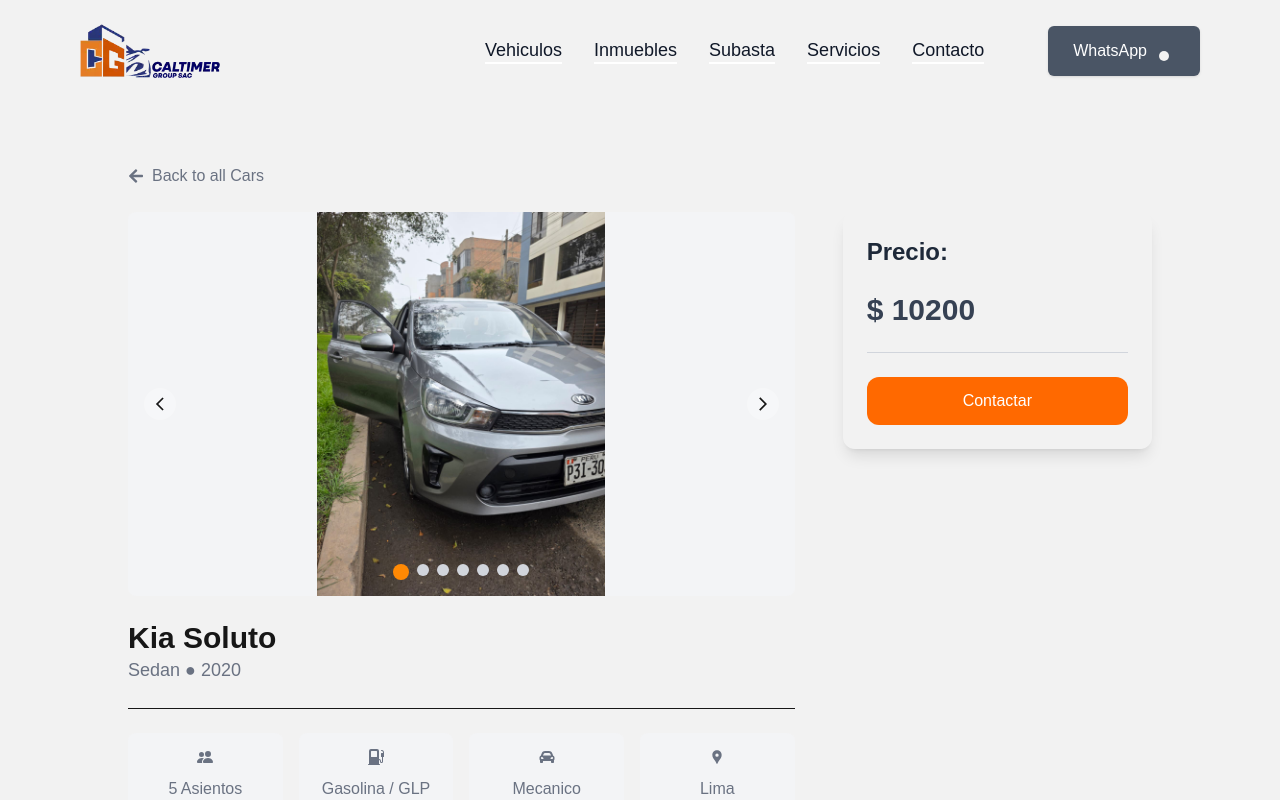
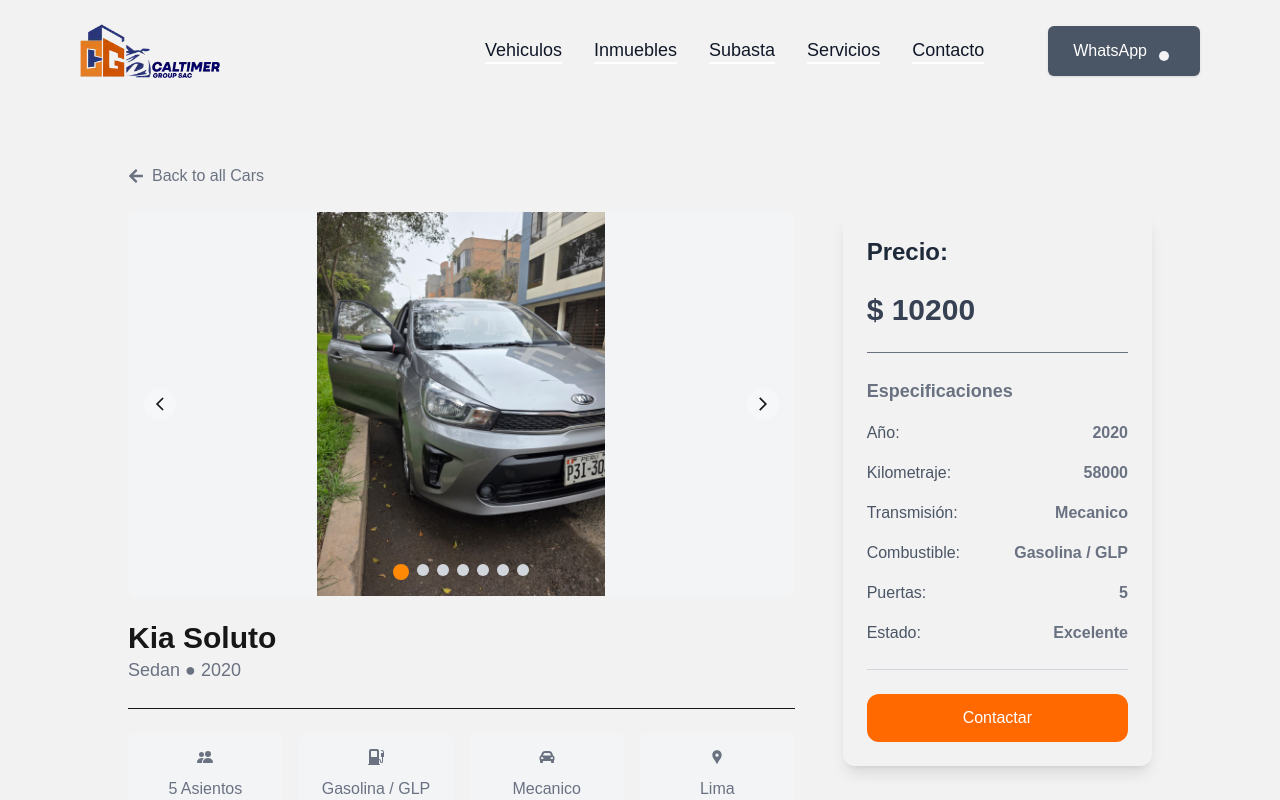
Before and after one commit to xxricardoxx100/caltimer, a Next.js app: page /car-details/1 in a window 1280 px wide. Shown: the top 800 px of the page. Built offline with nearby package versions, Linux system fonts and the light colour scheme.

Commit message:
5.24 vehiculos actualizados

```diff
--- a/src/app/car-details/[id]/page.jsx
+++ b/src/app/car-details/[id]/page.jsx
@@ -167,6 +167,40 @@ export default function CarDetailsPage() {
             <p className="text-3xl text-gray-700 font-extrabold">
                 $ {car.price}
             </p>
+            <div className="border-t pt-6 space-y-4">
+                <h3 className="font-bold text-lg mb-4">Especificaciones</h3>
+
+                <div className="flex justify-between">
+                  <span className="text-gray-600">Año:</span>
+                  <span className="font-semibold">{car.year}</span>
+                </div>
+
+                <div className="flex justify-between">
+                  <span className="text-gray-600">Kilometraje:</span>
+                  <span className="font-semibold">{car.kilometraje}</span>
+                </div>
+
+                <div className="flex justify-between">
+                  <span className="text-gray-600">Transmisión:</span>
+                  <span className="font-semibold">{car.transmission}</span>
+                </div>
+
+                <div className="flex justify-between">
+                  <span className="text-gray-600">Combustible:</span>
+                  <span className="font-semibold">{car.fuel_type}</span>
+                </div>
+
+
+                <div className="flex justify-between">
+                  <span className="text-gray-600">Puertas:</span>
+                  <span className="font-semibold">{car.seating_capacity}</span>
+                </div>
+
+                <div className="flex justify-between">
+                  <span className="text-gray-600">Estado:</span>
+                  <span className="font-semibold">{car.estado}</span>
+                </div>
+              </div>
 
             {/* Línea Divisoria: Usamos un color más suave para que sea menos intrusiva */}
             <hr className="border-gray-300" />
--- a/src/app/components/carros/carData.js
+++ b/src/app/components/carros/carData.js
@@ -6,6 +6,8 @@ const dummyCarData = [
     id: 1,
     brand: "Kia",
     model: "Soluto",
+    estado: "Excelente",
+    kilometraje: 58000,
     year: 2020,
     category: "Sedan",
     image:"/fotosAutos/soluto/1.jfif",
@@ -29,6 +31,8 @@ const dummyCarData = [
     model: "V700",
     year: 2022,
     category: "Pickup compacta",
+    kilometraje: 58000,
+    estado: "Excelente",
     image:
       "/fotosAutos/Ramv700/4.jpg",
     images: [
@@ -49,6 +53,8 @@ const dummyCarData = [
     id: 3,
     brand: "NISSAN",
     model: "Versa",
+    kilometraje: 72000,
+    estado: "Excelente",
     year: 2020,
     category: "Sedan",
     image:
--- a/src/app/components/subastas/SubastaData.js
+++ b/src/app/components/subastas/SubastaData.js
@@ -1,6 +1,6 @@
 // Datos de vehículos en subasta
 export const subastaData = [
-  /*
+
   {
     id: 1,
     marca: "Toyota",
@@ -32,5 +32,5 @@ export const subastaData = [
       "Frenos ABS"
     ]
   },
-  */
+
 ];
```
